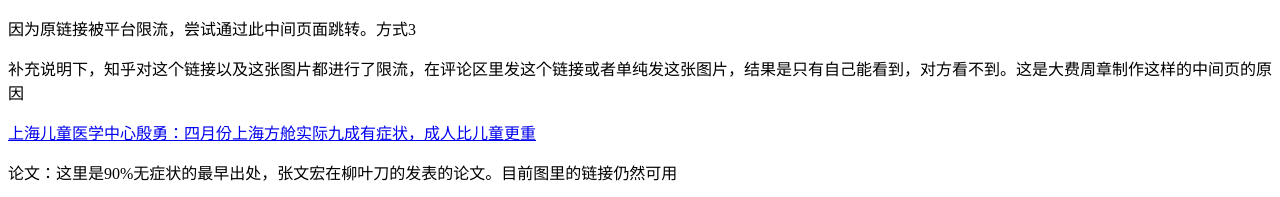
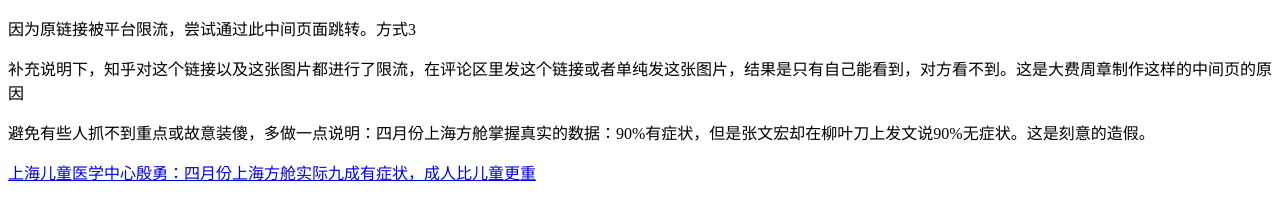
Before and after one commit to ikkiz/ikkiz.github.io, a plain HTML site: page video3/index.html in a window 1280 px wide. Shown: the top 197 px of the page. Drawn offline with Linux system fonts and the light colour scheme.

Commit message:
.
Signed-off-by: zhangyiqi <zhangyiqi@bis-soft.com.cn>

```diff
--- a/video3/index.html
+++ b/video3/index.html
@@ -7,6 +7,7 @@
 <body>
   <p>因为原链接被平台限流，尝试通过此中间页面跳转。方式3</p>
   <p>补充说明下，知乎对这个链接以及这张图片都进行了限流，在评论区里发这个链接或者单纯发这张图片，结果是只有自己能看到，对方看不到。这是大费周章制作这样的中间页的原因</p>
+  <p>避免有些人抓不到重点或故意装傻，多做一点说明：四月份上海方舱掌握真实的数据：90%有症状，但是张文宏却在柳叶刀上发文说90%无症状。这是刻意的造假。</p>
   <!-- 直接放静态链接，但是HTML内含有视频标题文本 -->
   <a href="https://www.bilibili.com/video/BV1W3411D7fR/?buvid=Y14241113D1F9AFC4B158DF1452D6E7B2229&is_story_h5=false&mid=pypWUrdqrNLfBXB9DUOGxQ%3D%3D&p=1&share_from=ugc&share_medium=iphone&share_plat=ios&share_session_id=7406CB0E-645A-4EF8-8237-38C2AB03BE4F&share_source=COPY&share_tag=s_i&timestamp=1672646459&unique_k=Zcvp5yO&up_id=32009946&vd_source=95e118dd5095a262dbb22483d478aa30">
     上海儿童医学中心殷勇：四月份上海方舱实际九成有症状，成人比儿童更重
```
Also changed, not shown: video4/index.html (+1 -0 lines), video5/index.html (+1 -0 lines).
